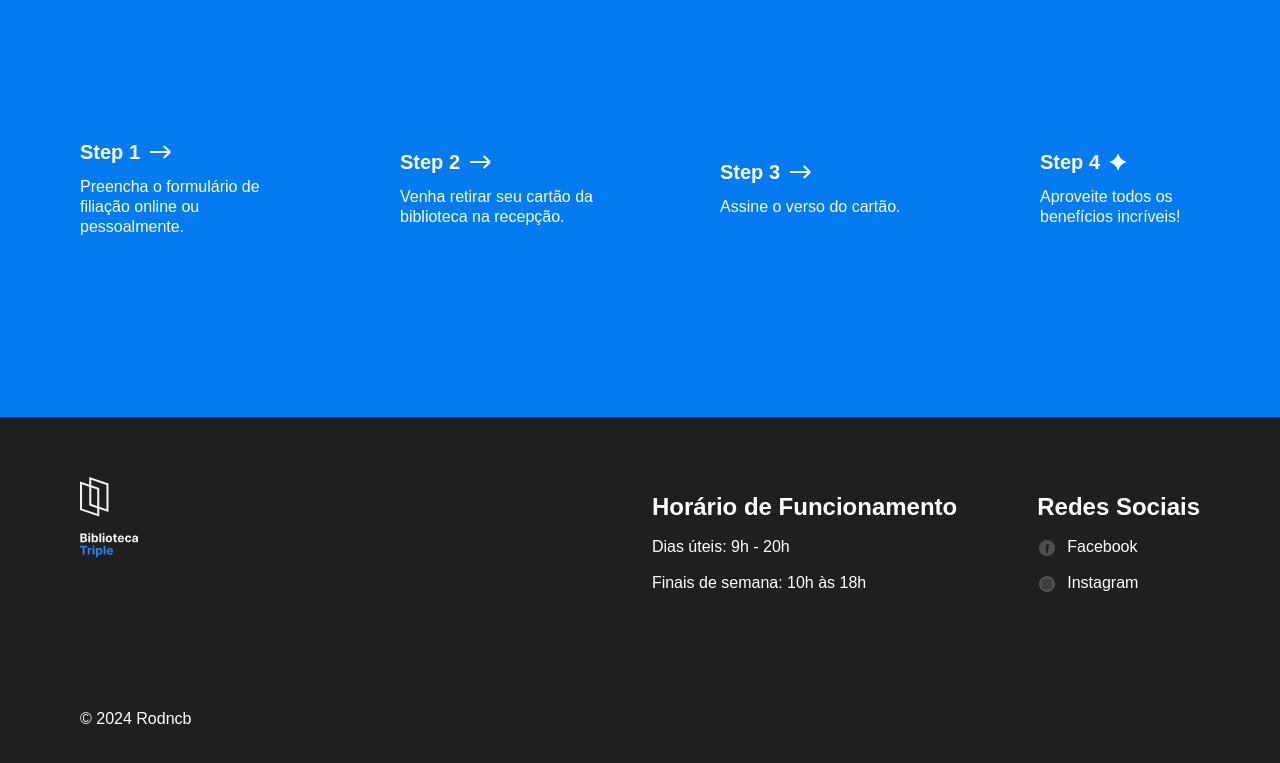
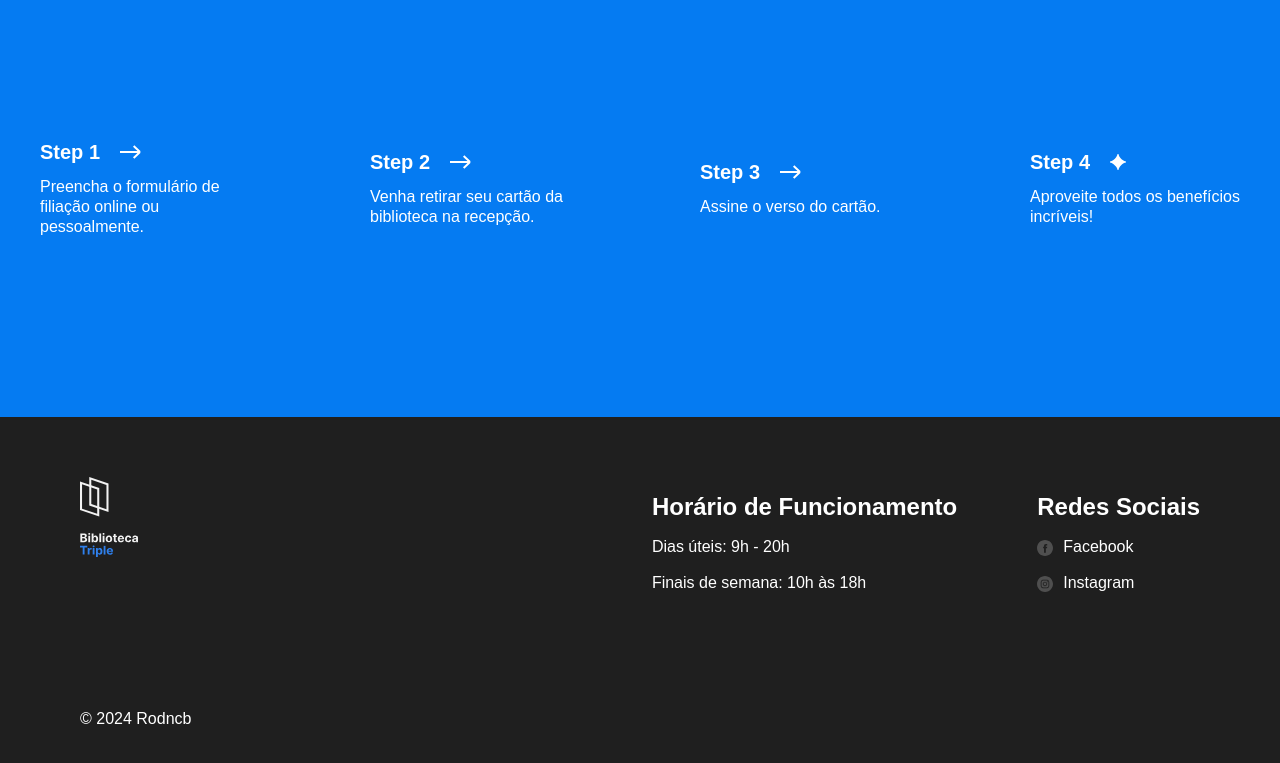
Before and after one commit to rodncb/web_project_library, a plain HTML site: page index.html in a window 1280 px wide. Shown: the part 3221-3984 px from the top of the page. Drawn offline with Linux system fonts and the light colour scheme.

Commit message:
Ajuste Redes Sociais

```diff
--- a/styles/style.css
+++ b/styles/style.css
@@ -287,12 +287,13 @@
   gap: 40px;
   max-width: fit-content;
   align-items: center;
+  padding: 0;
 }
 .step {
   color: white;
   padding: 40px;
   border-radius: 10px;
-  flex-basis: 25%;
+  flex-basis: 35%;
   box-sizing: border-box;
   align-items: center;
   text-align: center;
@@ -306,7 +307,7 @@
   align-items: center;
 }
 .step__icon {
-  margin-left: 10px;
+  margin-left: 20px;
 }
 .step__description {
   margin: 10px 0 0;
@@ -316,6 +317,7 @@
   background-color: #1f1f1f;
   color: #fff;
   padding: 60px 80px;
+  box-sizing: border-box;
 }
 .footer__columns {
   display: flex;
@@ -343,14 +345,17 @@
 }
 .footer__column-link {
   color: white;
-  text-decoration: none;
+  text-decoration: solid;
   list-style-type: none;
+  display: flexbox;
+  align-items: center;
+  column-gap: 80px;
 }
 .footer__column-link:hover {
   text-decoration: underline;
 }
 .footer__social-icon {
-  width: 20px;
+  width: 16px;
   height: 16px;
   margin-right: 10px;
   vertical-align: middle;
```
